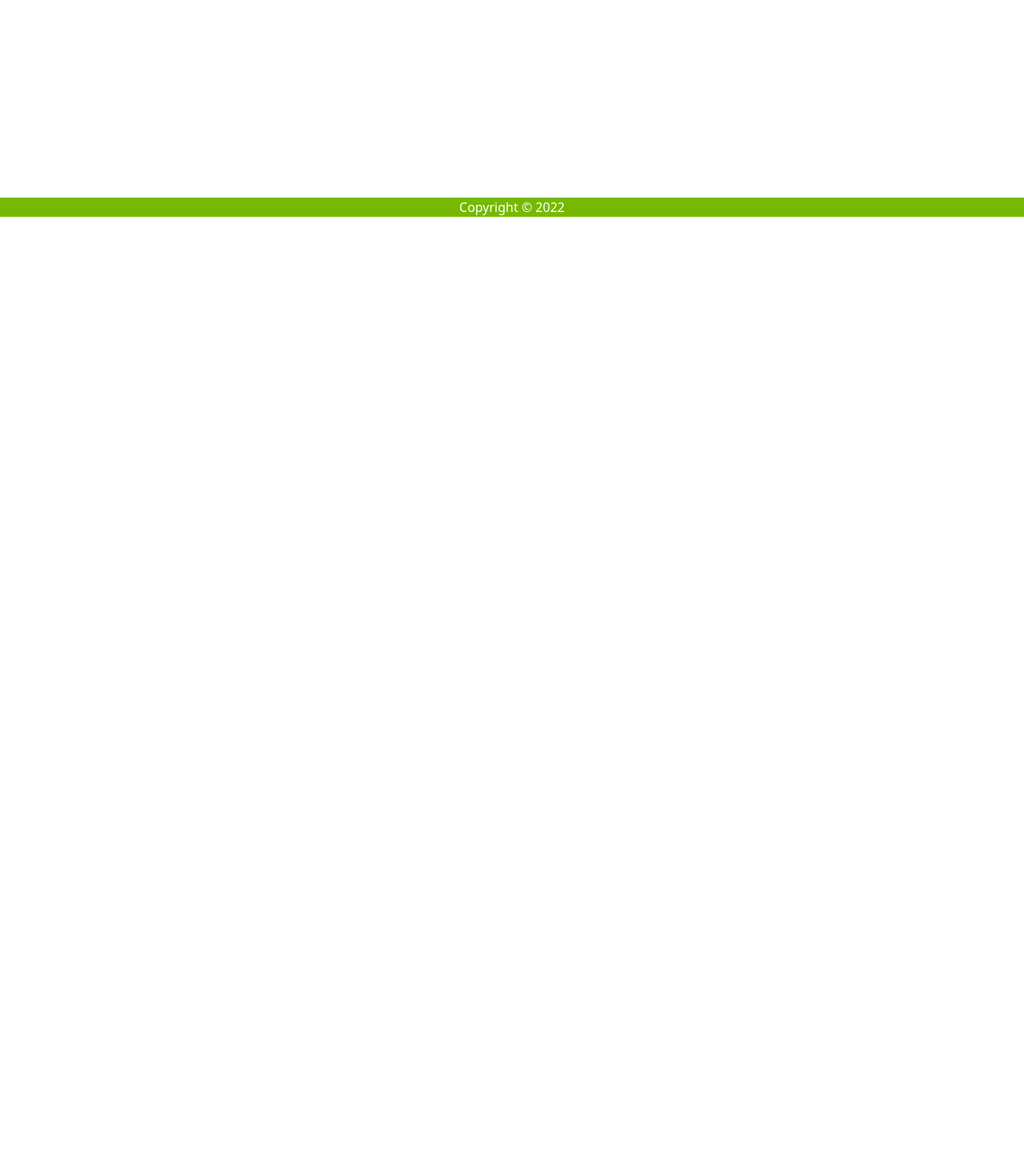
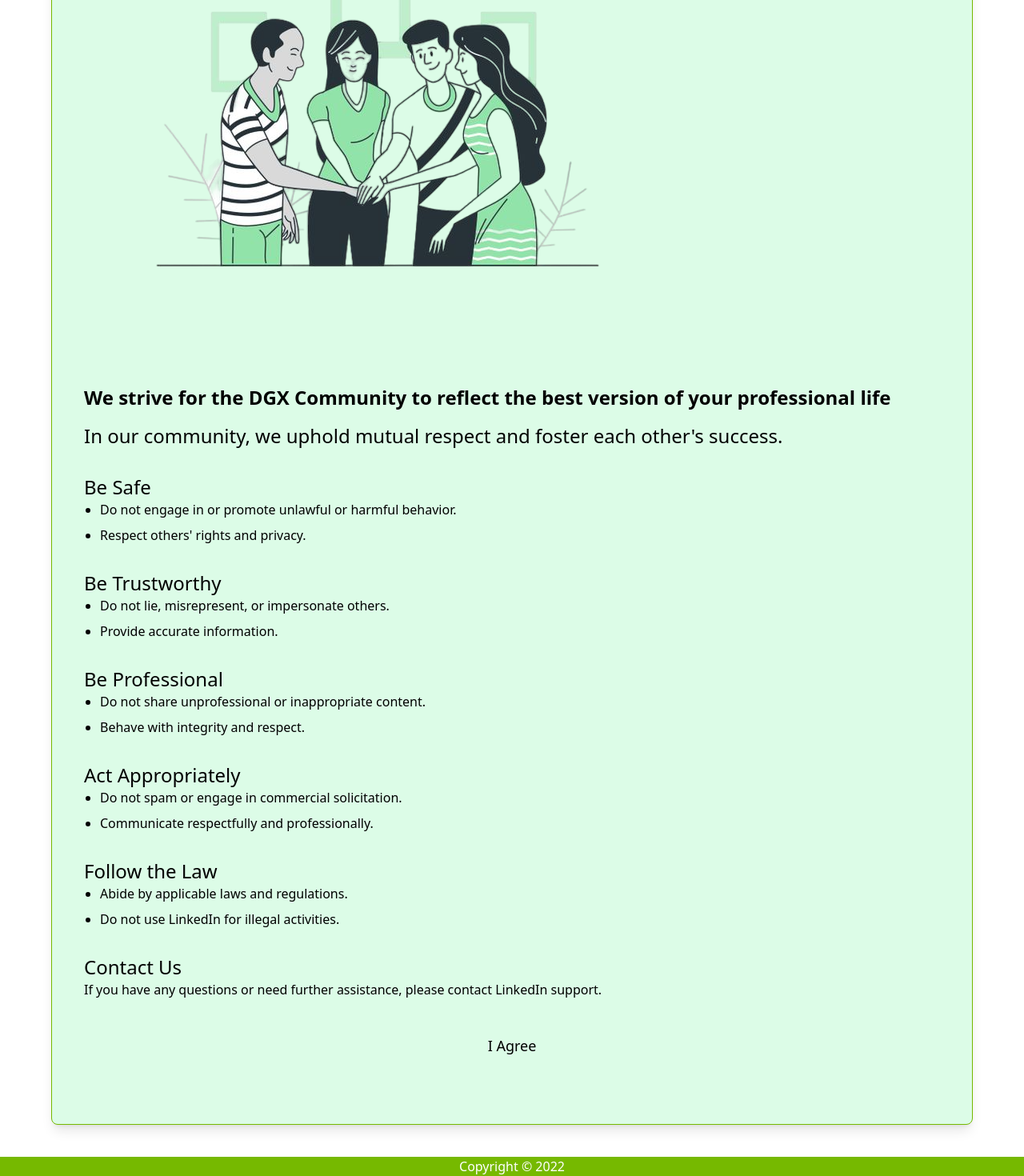
Before and after one commit to dark-Kings/DGX_Community, a React (Vite) app in the folder client/: page /CommunityGuidelines in a window 1280 px wide. Shown: the part 529-1999 px from the top of the page at 80% size. Before the commit the page ends 800 px from the top, so only its background shows below. Built offline with nearby package versions, Linux system fonts and the light colour scheme; no server answers.

Commit message:
Community page

```diff
--- a/client/package.json
+++ b/client/package.json
@@ -26,6 +26,7 @@
     "react-dom": "^18.3.1",
     "react-icons": "^5.2.1",
     "react-leaflet": "^4.2.1",
+    "react-modal": "^3.16.1",
     "react-router-dom": "^6.24.1",
     "react-toastify": "^10.0.5",
     "zxcvbn": "^4.4.2"
--- a/client/src/App.jsx
+++ b/client/src/App.jsx
@@ -12,6 +12,7 @@ import Discussion from './container/Discussion.jsx';
 import ContactUs from './container/ContactUs.jsx';
 import DiscussionModal from './component/DiscussionModal.jsx';
 import Notfound from './component/Notfound.jsx';
+import CommunityGuidelines from './component/CommunityGuidelines.jsx';
 // import LoadPage from './component/LoadPage.jsx';
 
 
@@ -36,6 +37,7 @@ function App() {
             <Route path='/ContactUs' element={<ContactUs/>}/>
             <Route path='/DiscussionModal' element={<DiscussionModal/>}/>
             <Route path='/404' element={<Notfound />} />
+            <Route path='/CommunityGuidelines' element={<CommunityGuidelines/>} />
           </Routes>
         </div>
         <footer className="footer bg-DGXgreen text-DGXwhite text-center">
--- /dev/null
+++ b/client/src/component/CommunityGuidelines.jsx
@@ -0,0 +1,79 @@
+import React from 'react';
+import { images } from "../constant/index.js";
+
+const LinkedInCommunityPolicies = () => {
+  return (
+    <div className="max-w-6xl mx-auto my-10 p-10 bg-[#dcfce7] rounded-lg shadow-lg border border-DGXgreen">
+      <h1 className="text-center text-6xl font-extrabold text-black mb-8">DGX Community Policies</h1>
+		<div>
+			<div>
+			<img
+                src={images.Team}
+                className=""
+                alt="Team"
+              />
+			</div>
+			<div >
+				<h2 className="text-2xl font-bold mb-4">We strive for the DGX Community to reflect the best version of your professional life</h2>
+				<h2 className="text-2xl font-thin mb-4">In our community, we uphold mutual respect and foster each other's success.</h2>
+			</div>
+		</div>
+
+      <section className="mb-8">
+        <h2 className="text-2xl text-black mt-8">Be Safe</h2>
+        <ul className="list-disc pl-5 text-gray-700">
+          <li className="mb-2">Do not engage in or promote unlawful or harmful behavior.</li>
+          <li className="mb-2">Respect others' rights and privacy.</li>
+        </ul>
+      </section>
+
+      <section className="mb-8">
+        <h2 className="text-2xl text-black mt-8">Be Trustworthy</h2>
+        <ul className="list-disc pl-5 text-gray-700">
+          <li className="mb-2">Do not lie, misrepresent, or impersonate others.</li>
+          <li className="mb-2">Provide accurate information.</li>
+        </ul>
+      </section>
+
+      <section className="mb-8">
+        <h2 className="text-2xl text-black mt-8">Be Professional</h2>
+        <ul className="list-disc pl-5 text-gray-700">
+          <li className="mb-2">Do not share unprofessional or inappropriate content.</li>
+          <li className="mb-2">Behave with integrity and respect.</li>
+        </ul>
+      </section>
+
+      <section className="mb-8">
+        <h2 className="text-2xl text-black mt-8">Act Appropriately</h2>
+        <ul className="list-disc pl-5 text-gray-700">
+          <li className="mb-2">Do not spam or engage in commercial solicitation.</li>
+          <li className="mb-2">Communicate respectfully and professionally.</li>
+        </ul>
+      </section>
+
+      <section className="mb-8">
+        <h2 className="text-2xl text-black mt-8">Follow the Law</h2>
+        <ul className="list-disc pl-5 text-gray-700">
+          <li className="mb-2">Abide by applicable laws and regulations.</li>
+          <li className="mb-2">Do not use LinkedIn for illegal activities.</li>
+        </ul>
+      </section>
+
+      <section className="mb-8">
+        <h2 className="text-2xl text-black mt-8">Contact Us</h2>
+        <p className="text-gray-700">If you have any questions or need further assistance, please contact LinkedIn support.</p>
+      </section>
+
+      <section>
+        <button
+          onClick={() => alert('Thank you for agreeing to the guidelines!')}
+          className="block mx-auto my-8 px-6 py-3 bg-blue-600 text-white rounded-md text-lg hover:bg-blue-700 transition-colors"
+        >
+          I Agree
+        </button>
+      </section>
+    </div>
+  );
+};
+
+export default LinkedInCommunityPolicies;
--- a/client/src/constant/images.js
+++ b/client/src/constant/images.js
@@ -7,6 +7,7 @@ import robot from '../assets/robot.png'
 import secure from '../assets/secure.png'
 import nvbackground from '../assets/nvbackground.jpg'
 import NvidiaBackground from '../assets/NvidiaBackground.jpg'
+import Team from '../assets/Team.png'
 
 
 export default {
@@ -17,6 +18,7 @@ export default {
     robot,
     secure,
     nvbackground,
-    NvidiaBackground
+    NvidiaBackground,
+    Team
 
 }
```
Also changed, not shown: client/src/component/DiscussionModal.jsx (+10 -4 lines), client/src/assets/Team.png (added), 1 other file (tests, documents, lock files or other folders).
